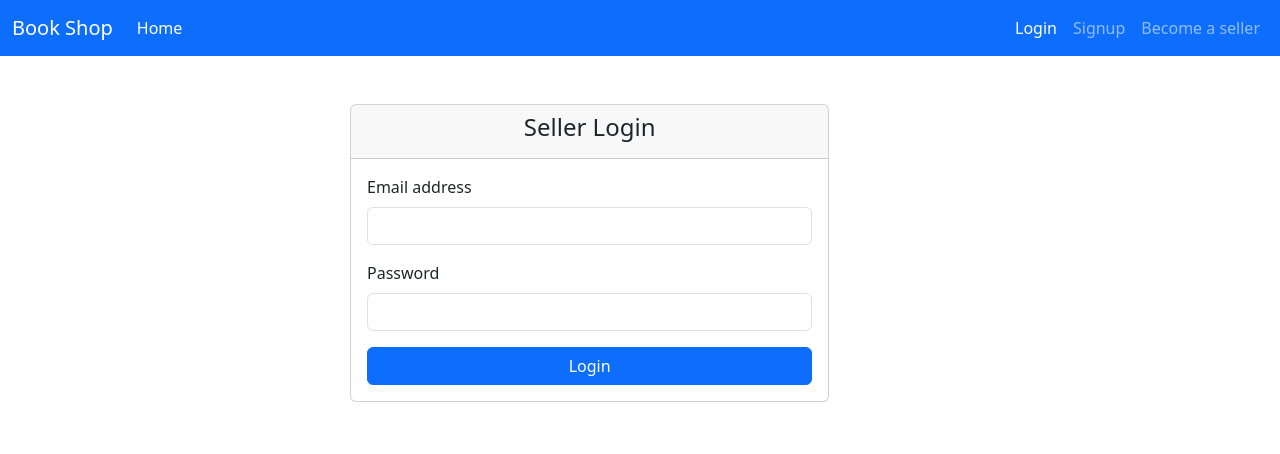
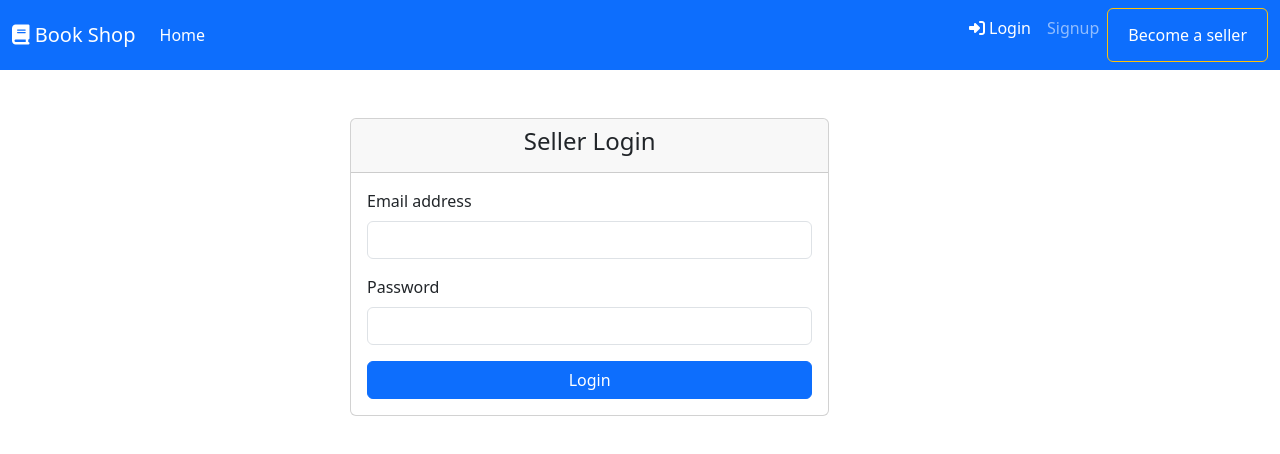
Before and after one commit to PrashantPatil-git/e-commerce, a React (Create React App) app in the folder book-frontend/: page /sellerLogin in a window 1280 px wide. Shown: the top 454 px of the page. Built offline with nearby package versions, Linux system fonts and the light colour scheme.

Commit message:
fix icons

```diff
--- a/book-frontend/src/component/Navbar/Navbar.js
+++ b/book-frontend/src/component/Navbar/Navbar.js
@@ -1,4 +1,9 @@
 import { NavLink } from "react-bootstrap";
+
+import { FontAwesomeIcon } from '@fortawesome/react-fontawesome';
+import { faCartShopping, faCircleUser } from '@fortawesome/free-solid-svg-icons';
+import '@fortawesome/fontawesome-free/css/all.css';
+
 
 import "bootstrap/dist/css/bootstrap.min.css";
 import "bootstrap/dist/js/bootstrap.bundle.min.js";
@@ -90,8 +95,8 @@ const Navbar = () => {
                       Signup
                     </Link>
                   </li>
-                  <li className="nav-item">
-                    <Link to="/sellerRegister" className="nav-link">
+                  <li className="nav-item btn btn-outline-warning" >
+                    <Link to="/sellerRegister" className="nav-link active" >
                       Become a seller
                     </Link>
                   </li>
--- a/book-frontend/src/service/seller.service.js
+++ b/book-frontend/src/service/seller.service.js
@@ -4,6 +4,9 @@ class sellerService{
     register(values){
         console.log(values);
     }
+    login(user){
+        console.log(user);
+    }
 }
 
 
```
Also changed, not shown: book-frontend/package.json (+4 -4 lines), 1 other file (tests, documents, lock files or other folders).
